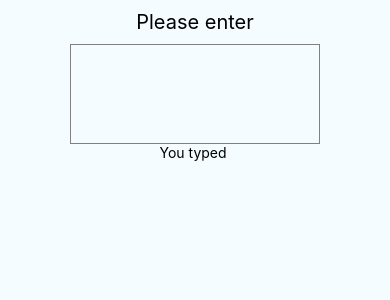
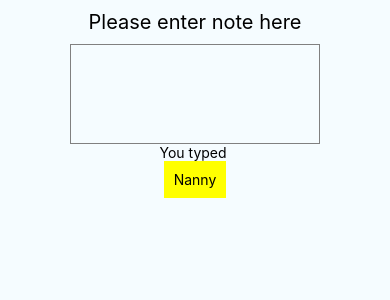
Before and after one commit to CodeAcademyBKK2017/NoteTaker, a React Native app: screen / in a window 390 px wide. Shown: the top 300 px of the page. Built offline with nearby package versions, Linux system fonts and the light colour scheme.

Commit message:
reactApp

```diff
--- a/App.js
+++ b/App.js
@@ -11,7 +11,11 @@ import {
   Text,
   View,
   TextInput,
-  style
+  style,
+  Button,
+  Modal,
+  TouchableOpacity,
+  TouchableWithoutFeedback
 } from 'react-native';
 import Textstate from './app/component/Textstate';
 import Boxstate from './app/component/Boxstate';
@@ -24,17 +28,49 @@ const instructions = Platform.select({
 
 export default class App extends Component {
     state = {
-      text: ''
+      text: '',
+      modalVisible: false
     };
     nan =(t)=>{
       this.setState({text:t});
+    }
+    openModal() {
+      this.setState({modalVisible:true});
+    }
+
+    closeModal() {
+      this.setState({modalVisible:false});
     }
   render() {
     console.log(this.state.text);
     return (
       <View style={styles.container}>
-      <Boxstate nan={this.nan}/>
+        <Modal
+            visible={this.state.modalVisible}
+            //animationType={'slide'}
+            onRequestClose={() => this.closeModal()}
+            transparent
+        >
+        <TouchableWithoutFeedback
+        onPress={() => this.closeModal()}>
+          <View style={styles.modalContainer}>
+          <TouchableWithoutFeedback
+        onPress={() => this.stopPropagation}>
+            <View style={styles.innerContainer}>
+              <Text style={{fontSize:14,}}>This is content inside of modal component</Text>
+
+            </View>
+            </TouchableWithoutFeedback>
+          </View>
+          </TouchableWithoutFeedback>
+        </Modal>
+      <Boxstate nans={this.nan}/>
        <Textstate text={this.state.text} />
+       <TouchableOpacity style={styles.bt}
+              onPress={() => this.openModal()}
+          >
+          <Text style={{color:'#000'}}>Nanny</Text>
+        </TouchableOpacity>
       </View>
     );
   }
@@ -58,4 +94,24 @@ const styles = StyleSheet.create({
     color: '#333333',
     marginBottom: 5,
   },
+  modalContainer: {
+    flex: 1,
+    justifyContent: 'center',
+    backgroundColor: 'rgba(37, 8, 10, 0.78)',
+    alignItems: 'center',
+  },
+  innerContainer: {
+    alignItems: 'center',
+    backgroundColor: '#fff',
+    width:'80%',
+    height:200,
+    justifyContent: 'center'
+
+  },
+  bt:{
+    backgroundColor:'yellow',
+    padding:10
+
+    }
+
 });
--- a/app/component/Boxstate.js
+++ b/app/component/Boxstate.js
@@ -12,12 +12,13 @@ class Boxstate extends Component {
         return (
             <View>
                 <Text style={styles.welcome}>
-                Please enter
+                Please enter note here
                 </Text>
                 <TextInput
                 style={{width:250,height: 100, borderColor: 'gray', borderWidth: 1}}
-                onChangeText={this.props.nan}
+                onChangeText={this.props.nans}
                 multiline = {true}
+                underlineColorAndroid = 'transparent'
                 numberOfLines = {4}
                 value = {this.props.nan}
                 />
--- a/package.json
+++ b/package.json
@@ -4,7 +4,10 @@
   "private": true,
   "scripts": {
     "start": "node node_modules/react-native/local-cli/cli.js start",
-    "test": "jest"
+    "test": "jest",
+    "postinstall": "rndebugger-open",
+    "ios": "react-native run-ios",
+    "android": "react-native run-android"
   },
   "dependencies": {
     "react": "16.0.0",
@@ -14,6 +17,7 @@
     "babel-jest": "21.2.0",
     "babel-preset-react-native": "4.0.0",
     "jest": "21.2.1",
+    "react-native-debugger-open": "^0.3.15",
     "react-test-renderer": "16.0.0"
   },
   "jest": {
```
Also changed, not shown: 1 other file (tests, documents, lock files or other folders).
